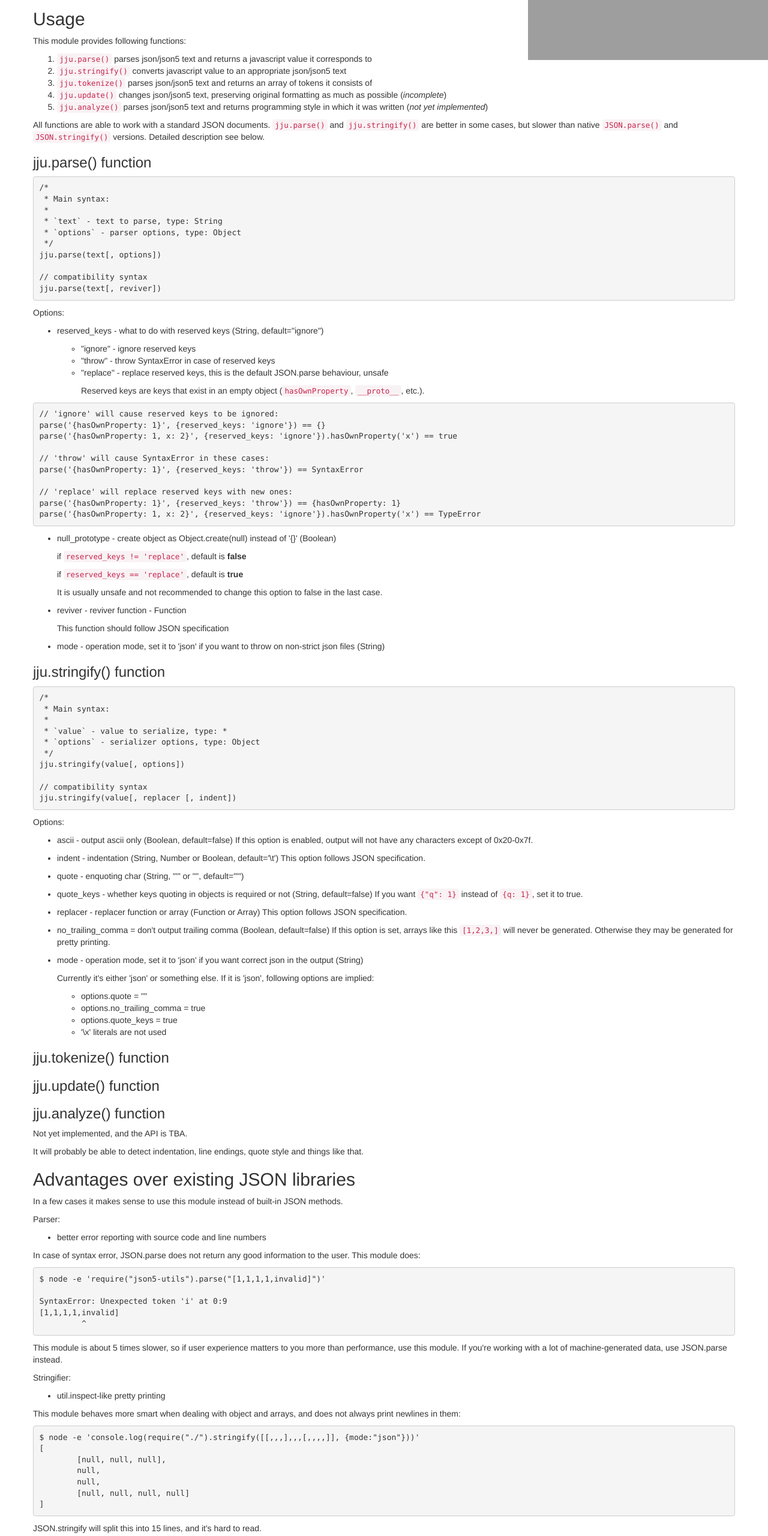
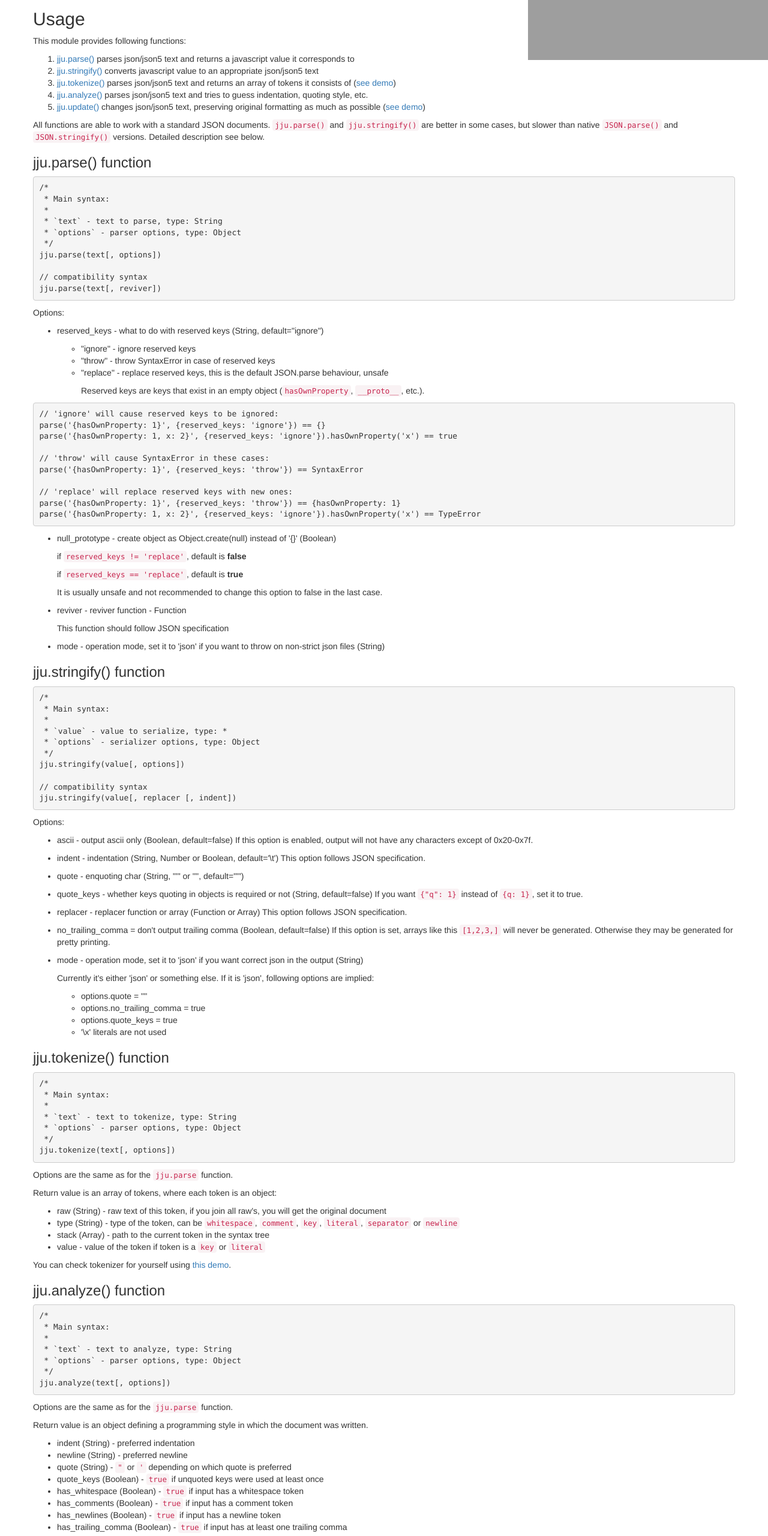
Before and after one commit to rlidwka/jju, a plain HTML site: page readme.html in a window 1280 px wide. Shown: the part 200-2760 px from the top of the page at 60% size. Drawn offline with nearby package versions, Linux system fonts and the light colour scheme; grey boxes are pictures that could not be loaded.

Commit message:
readme update

```diff
--- a/jju.js
+++ b/jju.js
@@ -360,39 +360,14 @@ var objectKeys = Object.keys || function (obj) {
   return keys;
 };
 
-},{"util/":4}],2:[function(require,module,exports){
-if (typeof Object.create === 'function') {
-  // implementation from standard node.js 'util' module
-  module.exports = function inherits(ctor, superCtor) {
-    ctor.super_ = superCtor
-    ctor.prototype = Object.create(superCtor.prototype, {
-      constructor: {
-        value: ctor,
-        enumerable: false,
-        writable: true,
-        configurable: true
-      }
-    });
-  };
-} else {
-  // old school shim for old browsers
-  module.exports = function inherits(ctor, superCtor) {
-    ctor.super_ = superCtor
-    var TempCtor = function () {}
-    TempCtor.prototype = superCtor.prototype
-    ctor.prototype = new TempCtor()
-    ctor.prototype.constructor = ctor
-  }
-}
-
-},{}],3:[function(require,module,exports){
+},{"util/":3}],2:[function(require,module,exports){
 module.exports = function isBuffer(arg) {
   return arg && typeof arg === 'object'
     && typeof arg.copy === 'function'
     && typeof arg.fill === 'function'
     && typeof arg.readUInt8 === 'function';
 }
-},{}],4:[function(require,module,exports){
+},{}],3:[function(require,module,exports){
 (function (process,global){
 // Copyright Joyent, Inc. and other Node contributors.
 //
@@ -981,8 +956,33 @@ function hasOwnProperty(obj, prop) {
   return Object.prototype.hasOwnProperty.call(obj, prop);
 }
 
-}).call(this,require("/tmp/jju_demo/node_modules/browserify/node_modules/insert-module-globals/node_modules/process/browser.js"),typeof self !== "undefined" ? self : typeof window !== "undefined" ? window : {})
-},{"./support/isBuffer":3,"/tmp/jju_demo/node_modules/browserify/node_modules/insert-module-globals/node_modules/process/browser.js":5,"inherits":2}],5:[function(require,module,exports){
+}).call(this,require("/tmp/jju/node_modules/browserify/node_modules/insert-module-globals/node_modules/process/browser.js"),typeof self !== "undefined" ? self : typeof window !== "undefined" ? window : {})
+},{"./support/isBuffer":2,"/tmp/jju/node_modules/browserify/node_modules/insert-module-globals/node_modules/process/browser.js":5,"inherits":4}],4:[function(require,module,exports){
+if (typeof Object.create === 'function') {
+  // implementation from standard node.js 'util' module
+  module.exports = function inherits(ctor, superCtor) {
+    ctor.super_ = superCtor
+    ctor.prototype = Object.create(superCtor.prototype, {
+      constructor: {
+        value: ctor,
+        enumerable: false,
+        writable: true,
+        configurable: true
+      }
+    });
+  };
+} else {
+  // old school shim for old browsers
+  module.exports = function inherits(ctor, superCtor) {
+    ctor.super_ = superCtor
+    var TempCtor = function () {}
+    TempCtor.prototype = superCtor.prototype
+    ctor.prototype = new TempCtor()
+    ctor.prototype.constructor = ctor
+  }
+}
+
+},{}],5:[function(require,module,exports){
 // shim for using process in browser
 
 var process = module.exports = {};
--- a/readme.html
+++ b/readme.html
@@ -6,11 +6,11 @@ tr.data:hover { cursor: pointer }
 </code></pre><h2 id="usage">Usage</h2>
 <p>This module provides following functions:</p>
 <ol>
-<li><code>jju.parse()</code> parses json/json5 text and returns a javascript value it corresponds to</li>
-<li><code>jju.stringify()</code> converts javascript value to an appropriate json/json5 text</li>
-<li><code>jju.tokenize()</code> parses json/json5 text and returns an array of tokens it consists of</li>
-<li><code>jju.update()</code> changes json/json5 text, preserving original formatting as much as possible (<em>incomplete</em>)</li>
-<li><code>jju.analyze()</code> parses json/json5 text and returns programming style in which it was written (<em>not yet implemented</em>)</li>
+<li><a href="#jjuparse-function">jju.parse()</a> parses json/json5 text and returns a javascript value it corresponds to</li>
+<li><a href="#jjustringify-function">jju.stringify()</a> converts javascript value to an appropriate json/json5 text</li>
+<li><a href="#jjutokenize-function">jju.tokenize()</a> parses json/json5 text and returns an array of tokens it consists of (<a href="http://rlidwka.github.io/jju/tokenizer.html">see demo</a>)</li>
+<li><a href="#jjuanalyze-function">jju.analyze()</a> parses json/json5 text and tries to guess indentation, quoting style, etc.</li>
+<li><a href="#jjuupdate-function">jju.update()</a> changes json/json5 text, preserving original formatting as much as possible (<a href="http://rlidwka.github.io/jju/editor.html">see demo</a>)</li>
 </ol>
 <p>All functions are able to work with a standard JSON documents. <code>jju.parse()</code> and <code>jju.stringify()</code> are better in some cases, but slower than native <code>JSON.parse()</code> and <code>JSON.stringify()</code> versions. Detailed description see below.</p>
 <h3 id="jju-parse-function">jju.parse() function</h3>
@@ -102,10 +102,71 @@ If this option is set, arrays like this <code>[1,2,3,]</code> will never be gene
 </li>
 </ul>
 <h3 id="jju-tokenize-function">jju.tokenize() function</h3>
+<pre><code class="lang-javascript">/*
+ * Main syntax:
+ *
+ * `text` - text to tokenize, type: String
+ * `options` - parser options, type: Object
+ */
+jju.tokenize(text[, options])
+</code></pre>
+<p>Options are the same as for the <code>jju.parse</code> function.</p>
+<p>Return value is an array of tokens, where each token is an object:</p>
+<ul>
+<li>raw (String) - raw text of this token, if you join all raw&#39;s, you will get the original document</li>
+<li>type (String) - type of the token, can be <code>whitespace</code>, <code>comment</code>, <code>key</code>, <code>literal</code>, <code>separator</code> or <code>newline</code></li>
+<li>stack (Array) - path to the current token in the syntax tree</li>
+<li>value - value of the token if token is a <code>key</code> or <code>literal</code></li>
+</ul>
+<p>You can check tokenizer for yourself using <a href="http://rlidwka.github.io/jju/tokenizer.html">this demo</a>.</p>
+<h3 id="jju-analyze-function">jju.analyze() function</h3>
+<pre><code class="lang-javascript">/*
+ * Main syntax:
+ *
+ * `text` - text to analyze, type: String
+ * `options` - parser options, type: Object
+ */
+jju.analyze(text[, options])
+</code></pre>
+<p>Options are the same as for the <code>jju.parse</code> function.</p>
+<p>Return value is an object defining a programming style in which the document was written.</p>
+<ul>
+<li>indent (String) - preferred indentation</li>
+<li>newline (String) - preferred newline</li>
+<li>quote (String) - <code>&quot;</code> or <code>&#39;</code> depending on which quote is preferred</li>
+<li>quote_keys (Boolean) - <code>true</code> if unquoted keys were used at least once</li>
+<li>has_whitespace (Boolean) - <code>true</code> if input has a whitespace token</li>
+<li>has_comments (Boolean) - <code>true</code> if input has a comment token</li>
+<li>has_newlines (Boolean) - <code>true</code> if input has a newline token</li>
+<li>has_trailing_comma (Boolean) - <code>true</code> if input has at least one trailing comma</li>
+</ul>
 <h3 id="jju-update-function">jju.update() function</h3>
-<h3 id="jju-analyze-function">jju.analyze() function</h3>
-<p>Not yet implemented, and the API is TBA.</p>
-<p>It will probably be able to detect indentation, line endings, quote style and things like that.</p>
+<pre><code class="lang-javascript">/*
+ * Main syntax:
+ *
+ * `text` - original text, type: String
+ * `new_value` - new value you want to set
+ * `options` - parser or stringifier options, type: Object
+ */
+jju.tokenize(text, new_value[, options])
+</code></pre>
+<p>If you want to update a JSON document, here is the general approach:</p>
+<pre><code class="lang-javascript">// here is your original JSON document:
+var input = &#39;{&quot;foo&quot;: &quot;bar&quot;, &quot;baz&quot;: 123}&#39;
+
+// you need to parse it first:
+var json = jju.parse(input, {mode: &#39;json&#39;})
+// json is { foo: &#39;bar&#39;, baz: 123 }
+
+// then you can change it as you like:
+json.foo = &#39;quux&#39;
+json.hello = &#39;world&#39;
+
+// then you run an update function to change the original json:
+var output = jju.update(input, json, {mode: &#39;json&#39;})
+// output is &#39;{&quot;foo&quot;: &quot;quux&quot;, &quot;baz&quot;: 123, &quot;hello&quot;: &quot;world&quot;}&#39;
+</code></pre>
+<p>Look at <a href="http://rlidwka.github.io/jju/editor.html">this demo</a> to test various types of json.</p>
 <h2 id="advantages-over-existing-json-libraries">Advantages over existing JSON libraries</h2>
 <p>In a few cases it makes sense to use this module instead of built-in JSON methods.</p>
 <p>Parser:</p>
@@ -113,7 +174,7 @@ If this option is set, arrays like this <code>[1,2,3,]</code> will never be gene
 <li>better error reporting with source code and line numbers</li>
 </ul>
 <p>In case of syntax error, JSON.parse does not return any good information to the user. This module does:</p>
-<pre><code>$ node -e &#39;require(&quot;json5-utils&quot;).parse(&quot;[1,1,1,1,invalid]&quot;)&#39;
+<pre><code>$ node -e &#39;require(&quot;jju&quot;).parse(&quot;[1,1,1,1,invalid]&quot;)&#39;
 
 SyntaxError: Unexpected token &#39;i&#39; at 0:9
 [1,1,1,1,invalid]
```
